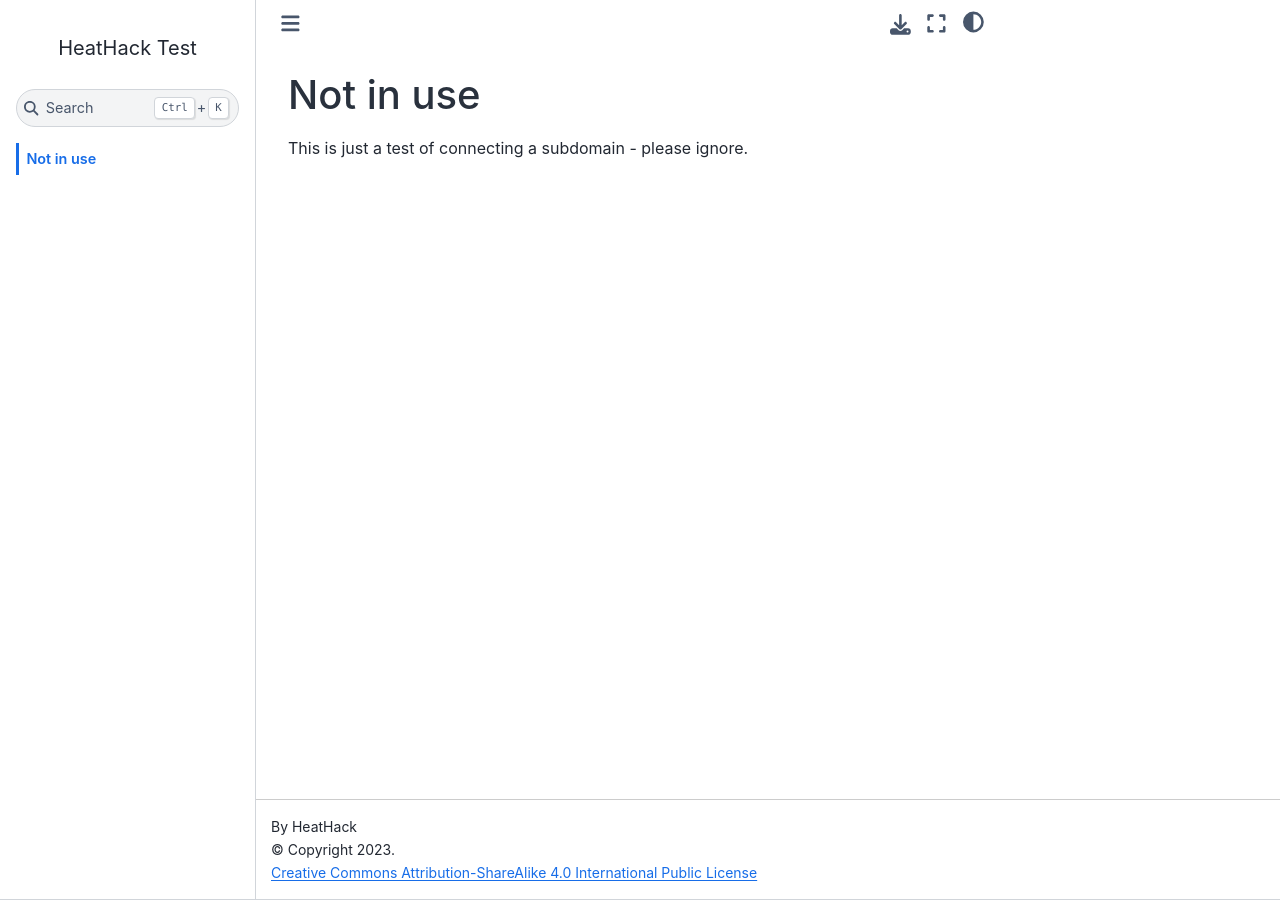
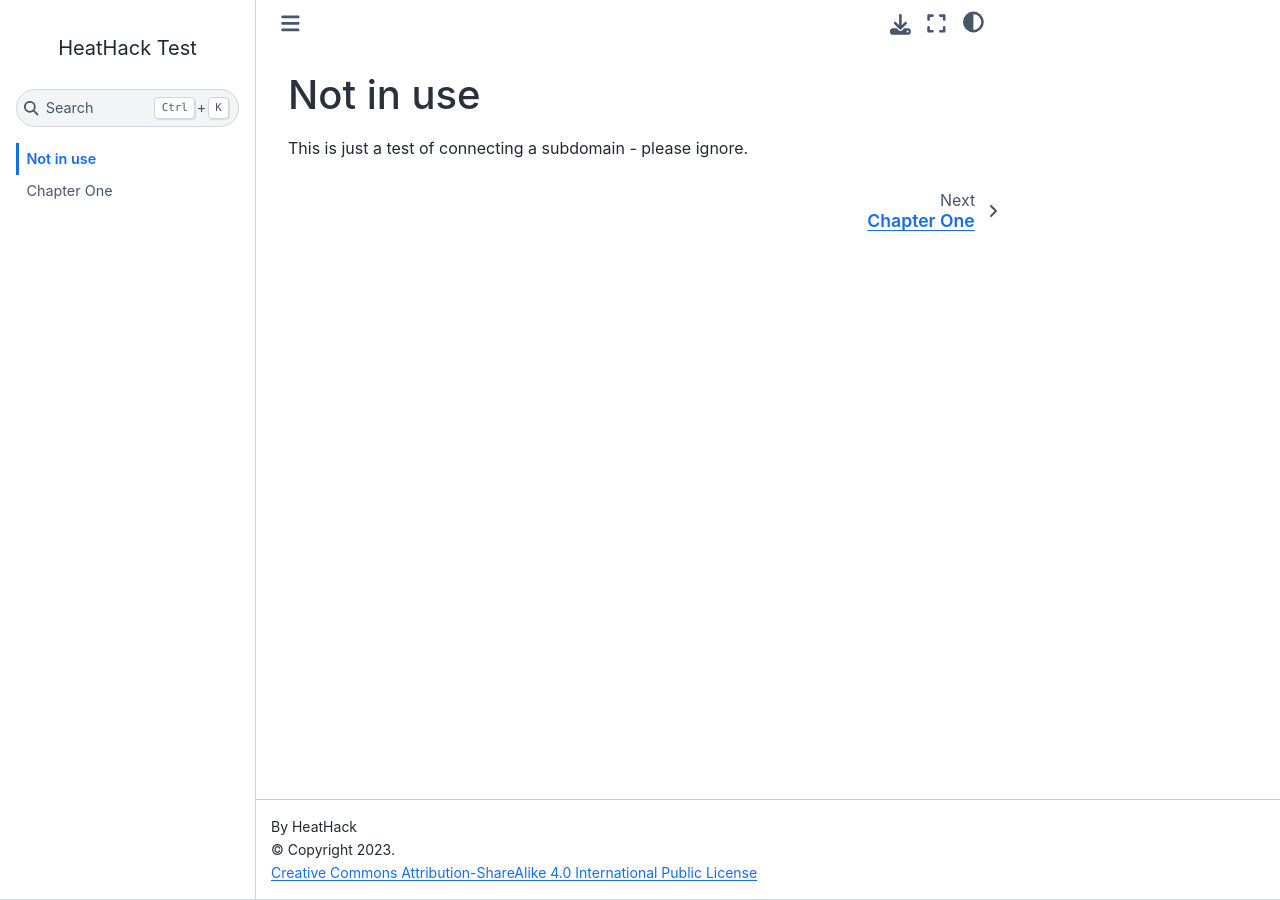
Before and after one commit to heathack-org/HeatHack-Test, a Jupyter Book: the page built from intro.md, in a window 1280 px wide. Built offline with Jupyter Book 1.0.4 settings and Sphinx 7.4.7 and the Sphinx Book theme 1.1.4, drawn with Linux system fonts in a browser that asks for light colours.

```diff
--- a/_toc.yml
+++ b/_toc.yml
@@ -3,3 +3,6 @@
 
 format: jb-book
 root: intro
+
+chapters:
+- file: chapter-one
```
Also changed, not shown: chapter-one.md (added, +3 -0 lines).
